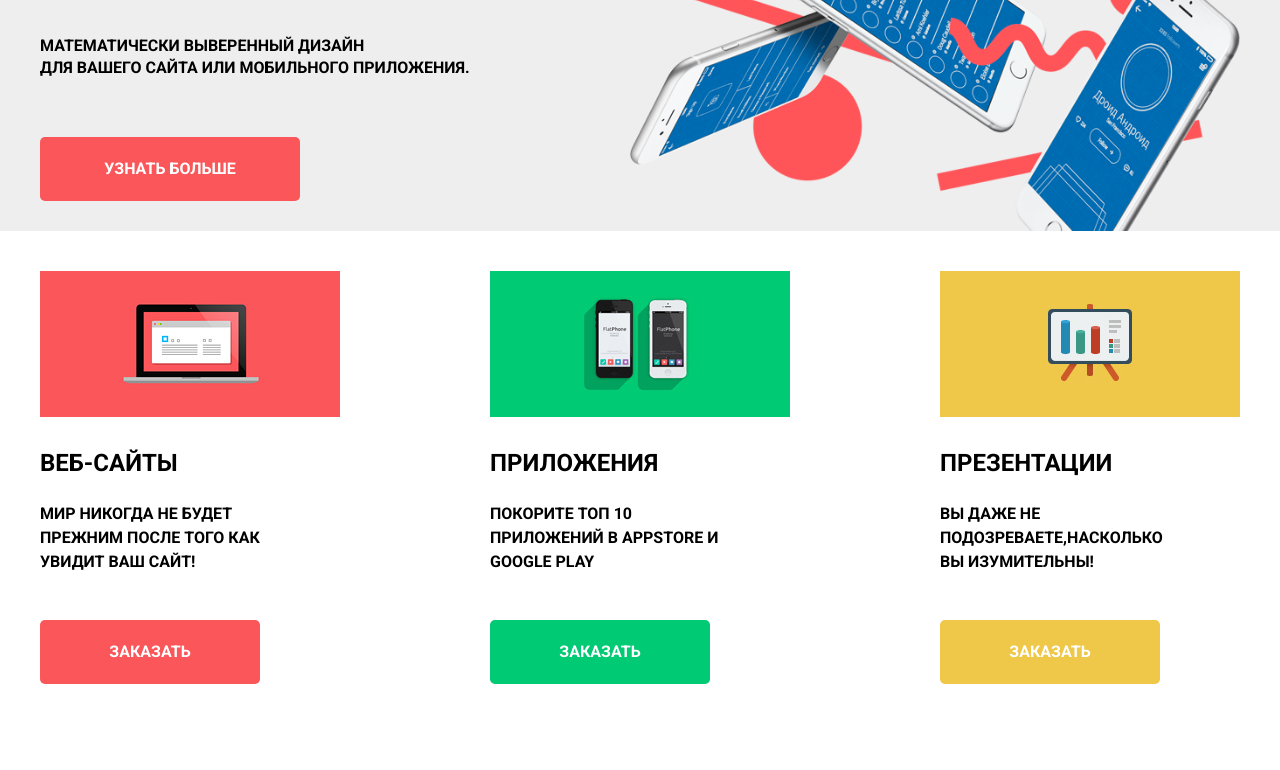
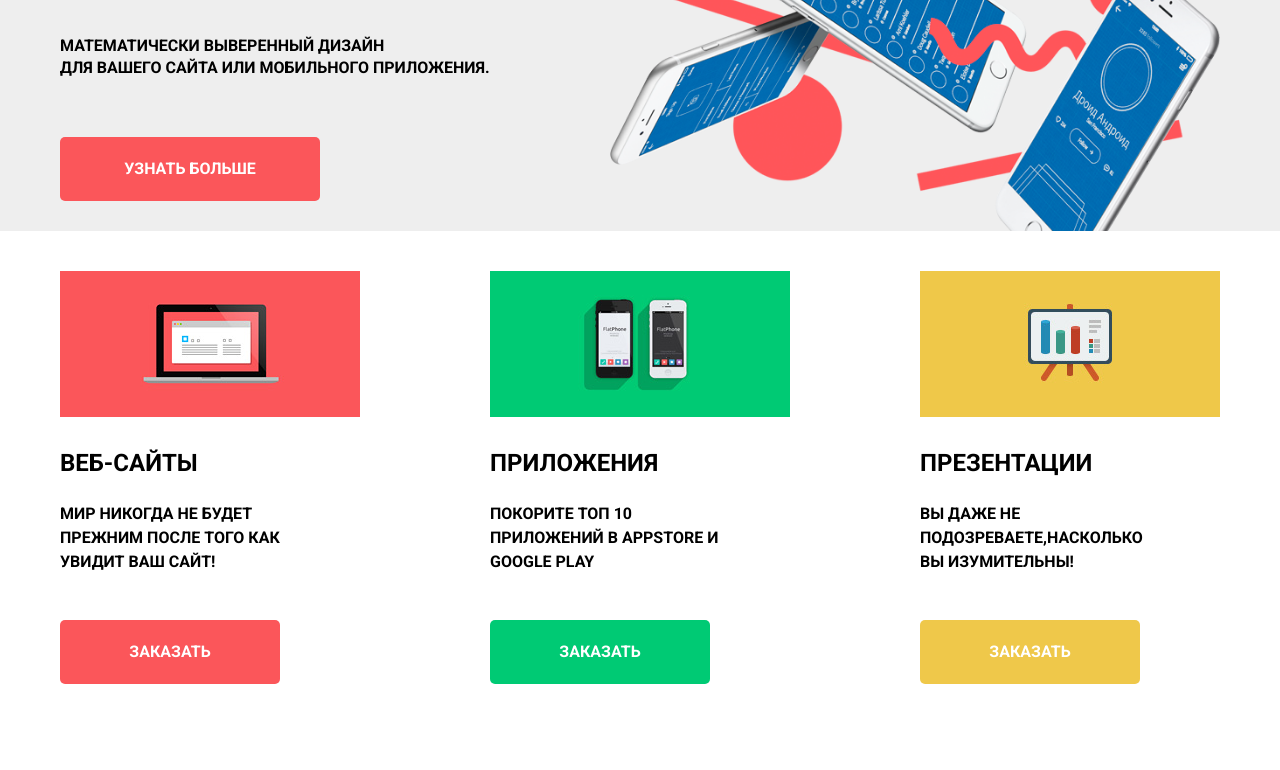
Before and after one commit to DariaBulanova/702173-nerds, a plain HTML site: page index.html in a window 1280 px wide. Shown: the part 270-1040 px from the top of the page. Drawn offline with Linux system fonts and the light colour scheme.

Commit message:
Сетки11

```diff
--- a/css/style.css
+++ b/css/style.css
@@ -26,7 +26,8 @@ a {
 }
 
 .container {
-  width: 1200px;
+  width: 1160px;
+  padding: 0 20px;
   margin: 0 auto;
 }
 
```
